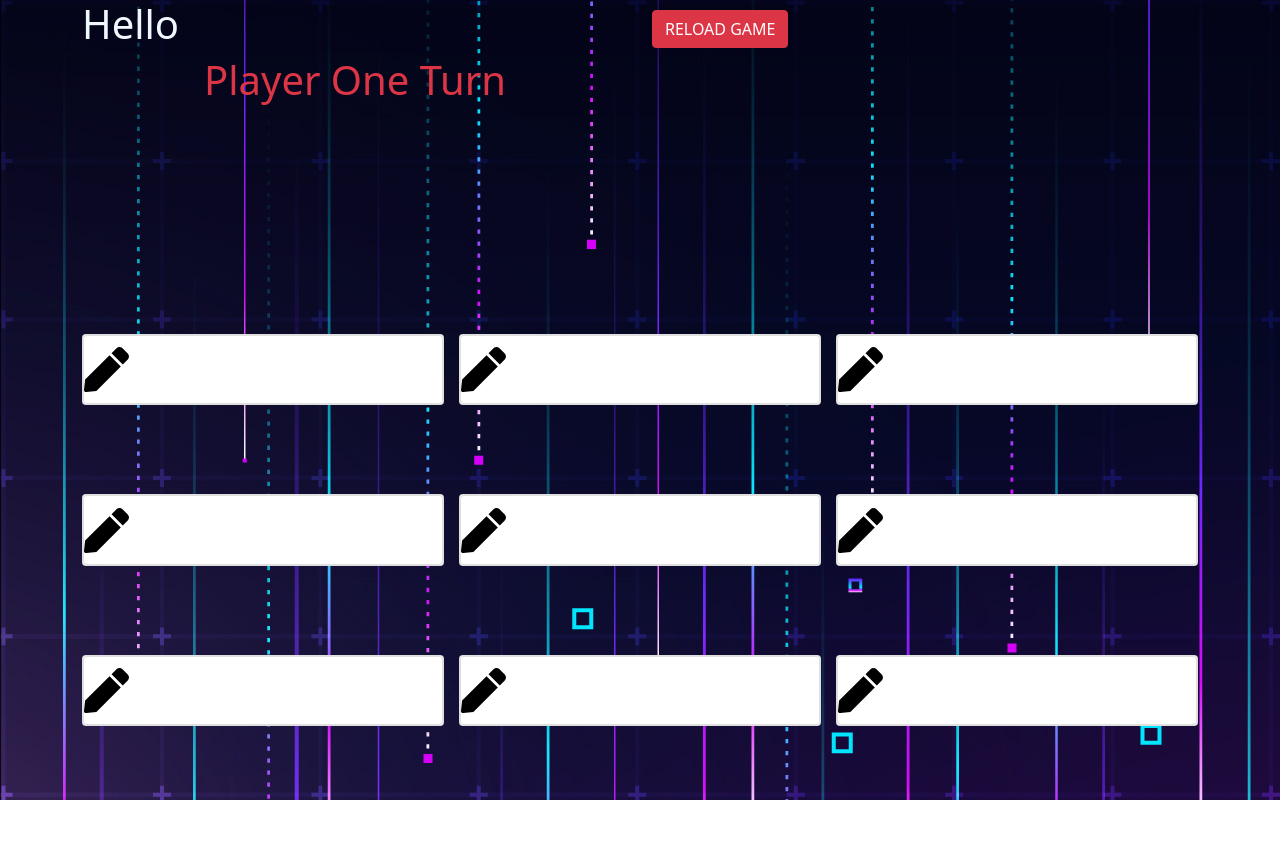
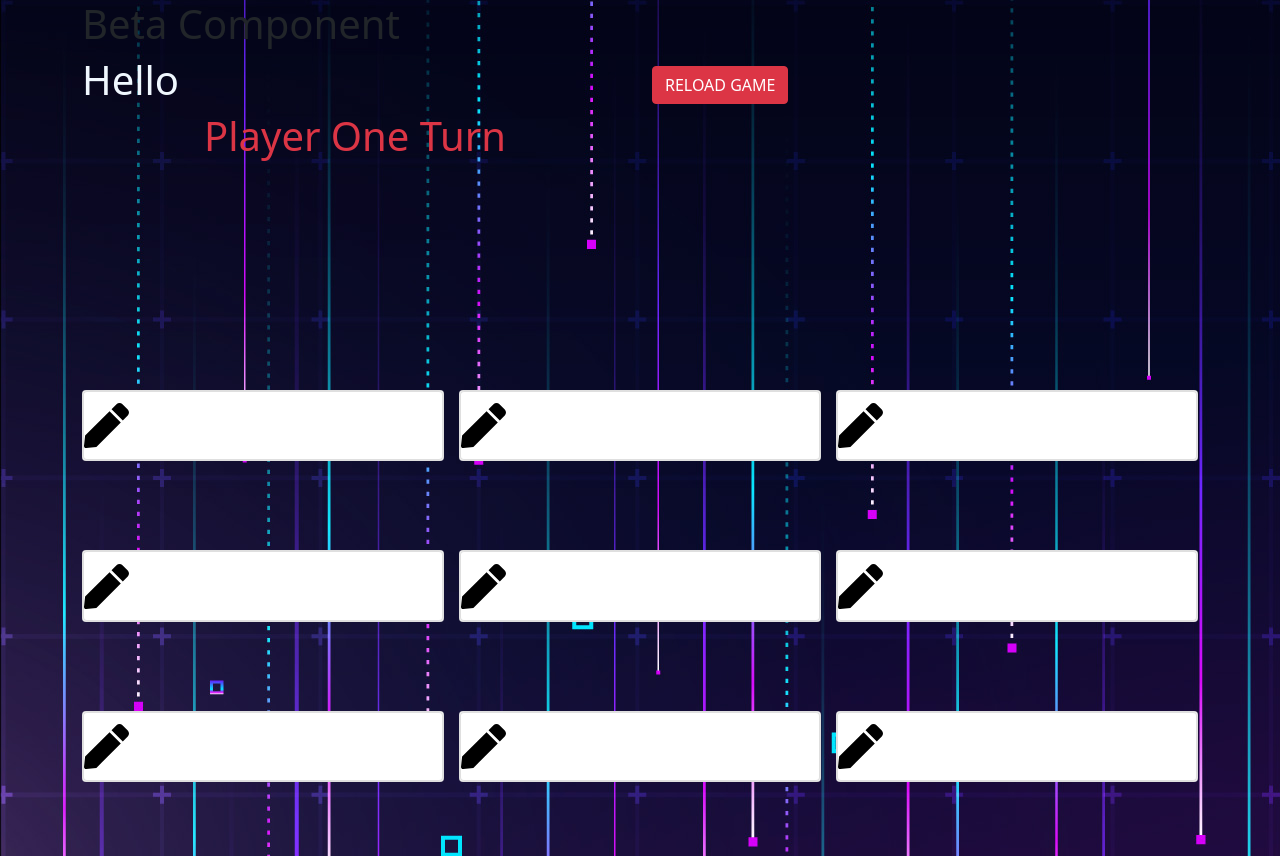
Before and after one commit to Krutikforfaclon/DemoRepository, an Angular app: page / in a window 1280 px wide. Before the commit the page ends 800 px from the top, so only its background shows below. Built offline with nearby package versions, Linux system fonts and the light colour scheme.

Commit message:
add beta component

```diff
--- a/src/app/app-routing.module.ts
+++ b/src/app/app-routing.module.ts
@@ -1,7 +1,9 @@
 import { NgModule } from '@angular/core';
 import { RouterModule, Routes } from '@angular/router';
+import { BetaComponent } from './beta/beta.component';
 
-const routes: Routes = [];
+const routes: Routes = [
+];
 
 @NgModule({
   imports: [RouterModule.forRoot(routes)],
--- a/src/app/app.component.html
+++ b/src/app/app.component.html
@@ -1,4 +1,5 @@
 <div class="container">
+  <app-beta></app-beta>
   <div class="row justify-content-center items-align-center">
     <div class="col col-lg-6">
       <h1>Hello</h1>
--- a/src/app/app.module.ts
+++ b/src/app/app.module.ts
@@ -5,11 +5,13 @@ import { AppRoutingModule } from './app-routing.module';
 import { AppComponent } from './app.component';
 import { IconComponent } from './components/icon/icon.component';
 import { ToastrModule } from 'ngx-toastr';
-import { BrowserAnimationsModule } from '@angular/platform-browser/animations'
+import { BrowserAnimationsModule } from '@angular/platform-browser/animations';
+import { BetaComponent } from './beta/beta.component'
 @NgModule({
   declarations: [
     AppComponent,
     IconComponent,
+    BetaComponent,
 
 
   ],
--- /dev/null
+++ b/src/app/beta/beta.component.html
@@ -0,0 +1 @@
+<h1>Beta Component</h1>
--- /dev/null
+++ b/src/app/beta/beta.component.ts
@@ -0,0 +1,15 @@
+import { Component, OnInit } from '@angular/core';
+
+@Component({
+  selector: 'app-beta',
+  templateUrl: './beta.component.html',
+  styleUrls: ['./beta.component.css']
+})
+export class BetaComponent implements OnInit {
+
+  constructor() { }
+
+  ngOnInit(): void {
+  }
+
+}
```
Also changed, not shown: src/app/beta/beta.component.css (added), 1 other file (tests, documents, lock files or other folders).
